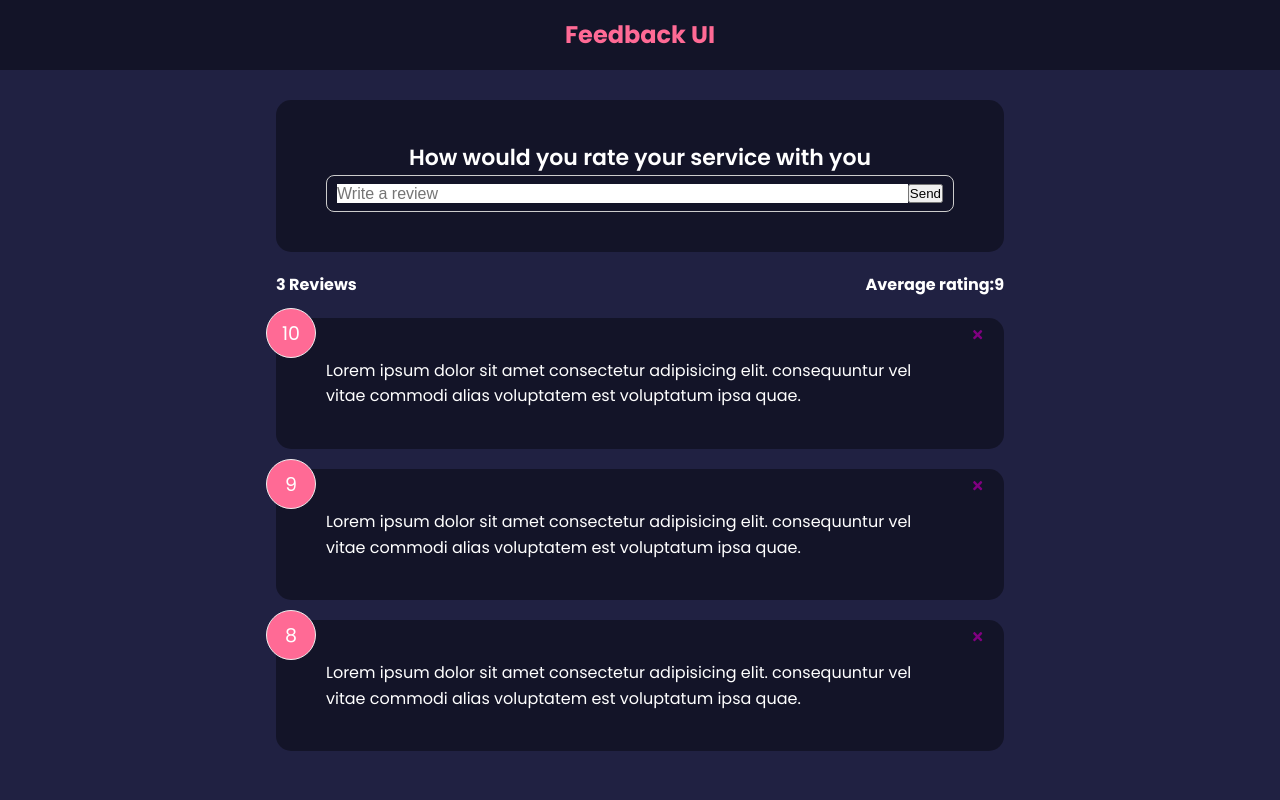
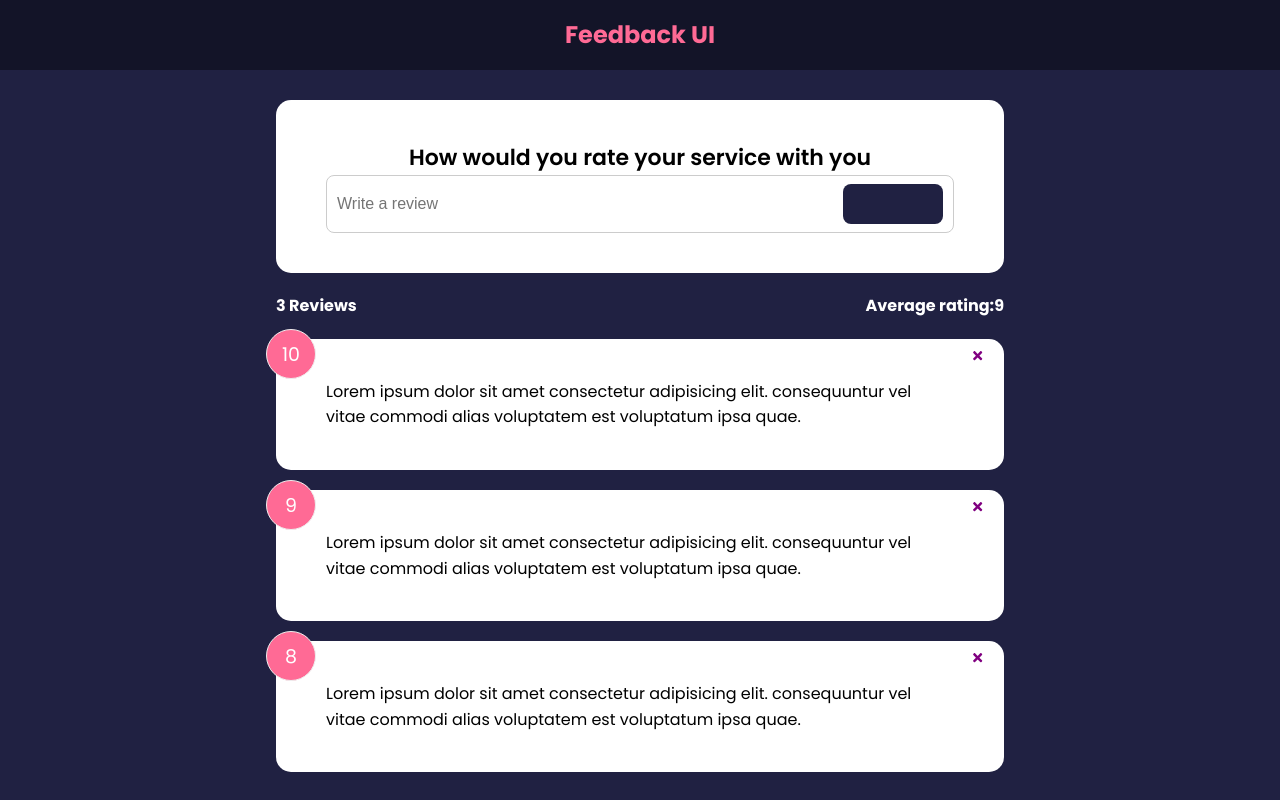
Before and after one commit to gangaprasadmohite/feedback-app, a React (Create React App) app: page / in a window 1280 px wide. Built offline with nearby package versions, Linux system fonts and the light colour scheme; the HTML template or start-up script is replaced by a standard one.

Commit message:
Added a custom button component

```diff
--- a/src/components/FeedbackForm.jsx
+++ b/src/components/FeedbackForm.jsx
@@ -1,5 +1,6 @@
  import {useState} from 'react'
  import Card from './shared/Card'
+ import Button from './shared/Button'
 
 
  function FeedbackForm() {
@@ -13,8 +14,8 @@
                 <h2>How would you rate your service with you</h2>
                 {}
                 <div className='input-group'>
-                    <input onChange={handleTextChange} value={text} type="text" placeholder='Write a review'/>
-                    <button type='submit'>Send</button>
+                    <input onChange={handleTextChange} value={text  } type="text" placeholder='Write a review'/>
+                    <Button type='submit'></Button>
                 </div>
             </form>
         </Card>
--- /dev/null
+++ b/src/components/shared/Button.jsx
@@ -0,0 +1,16 @@
+import React from 'react'
+
+function Button({children, version, type, isDisabled}) {
+  return (
+      <button type={type } disabled={isDisabled} className={`btn btn-${version }`}>
+          {children}
+      </button>
+  )
+}
+
+Button.defaultProps ={
+     version: 'primary',
+     type: "button",
+     isDisabled: false
+}
+export default Button
--- a/src/components/shared/Card.jsx
+++ b/src/components/shared/Card.jsx
@@ -20,7 +20,7 @@
  }
 
  Card.defaultProps = {
-     reverse: true
+     reverse: false
  }
  Card.propTypes ={
      children : PropTypes.node.isRequired,
```
